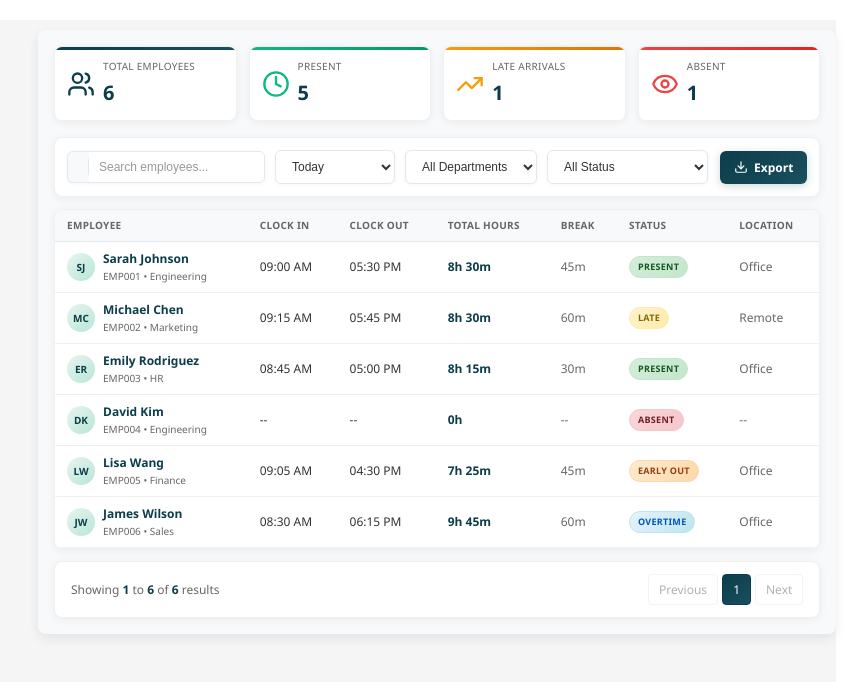
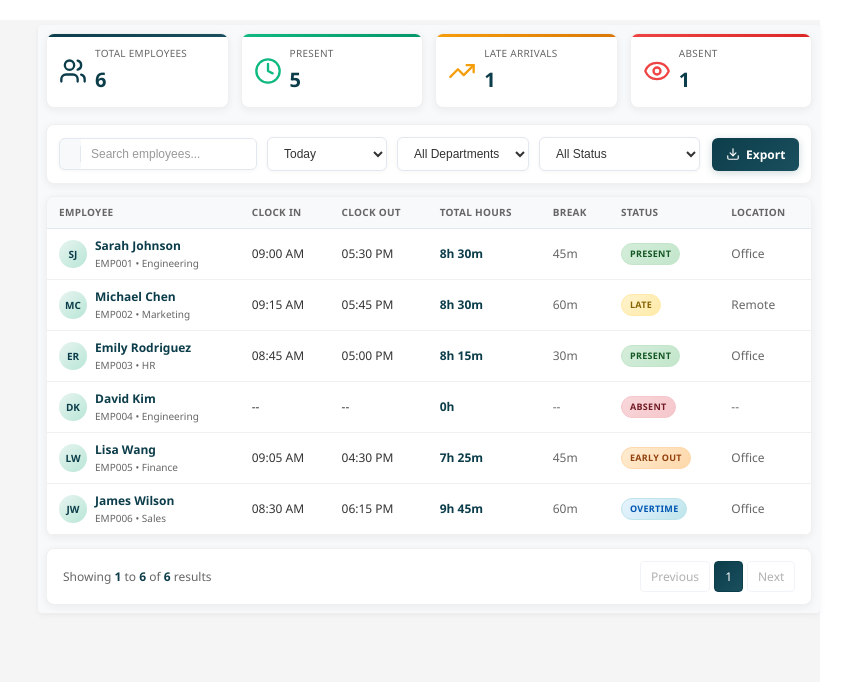
Before and after one commit to ZAsabiha/HR-CORE, a React (Vite) app in the folder Front-end/: page /attendance-logs in a window 1280 px wide. Shown: the top 682 px of the page, without its empty margins (242-1109 px from the left). Built offline with nearby package versions, Linux system fonts and the light colour scheme.

Commit message:
Window size modified

```diff
--- a/Front-end/src/Components/AttendanceLogs.css
+++ b/Front-end/src/Components/AttendanceLogs.css
@@ -1,6 +1,5 @@
-/* AttendanceLogs.css - Compact Version */
-
-* {
+*
+{
   margin: 0;
   padding: 0;
   box-sizing: border-box;
@@ -25,11 +24,11 @@
 
 .attendance-container {
   max-width: 1200px;
-  margin: 10px auto;
-  padding: 16px;
+  margin: 5px auto;
+  padding: 8px;
   background-color: #f8f9fa;
-  border-radius: 8px;
-  box-shadow: 0 4px 12px rgba(0, 0, 0, 0.08);
+  border-radius: 4px;
+  box-shadow: 0 2px 6px rgba(0, 0, 0, 0.05);
   font-family: 'Segoe UI', Tahoma, Geneva, Verdana, sans-serif;
 }
 
```
